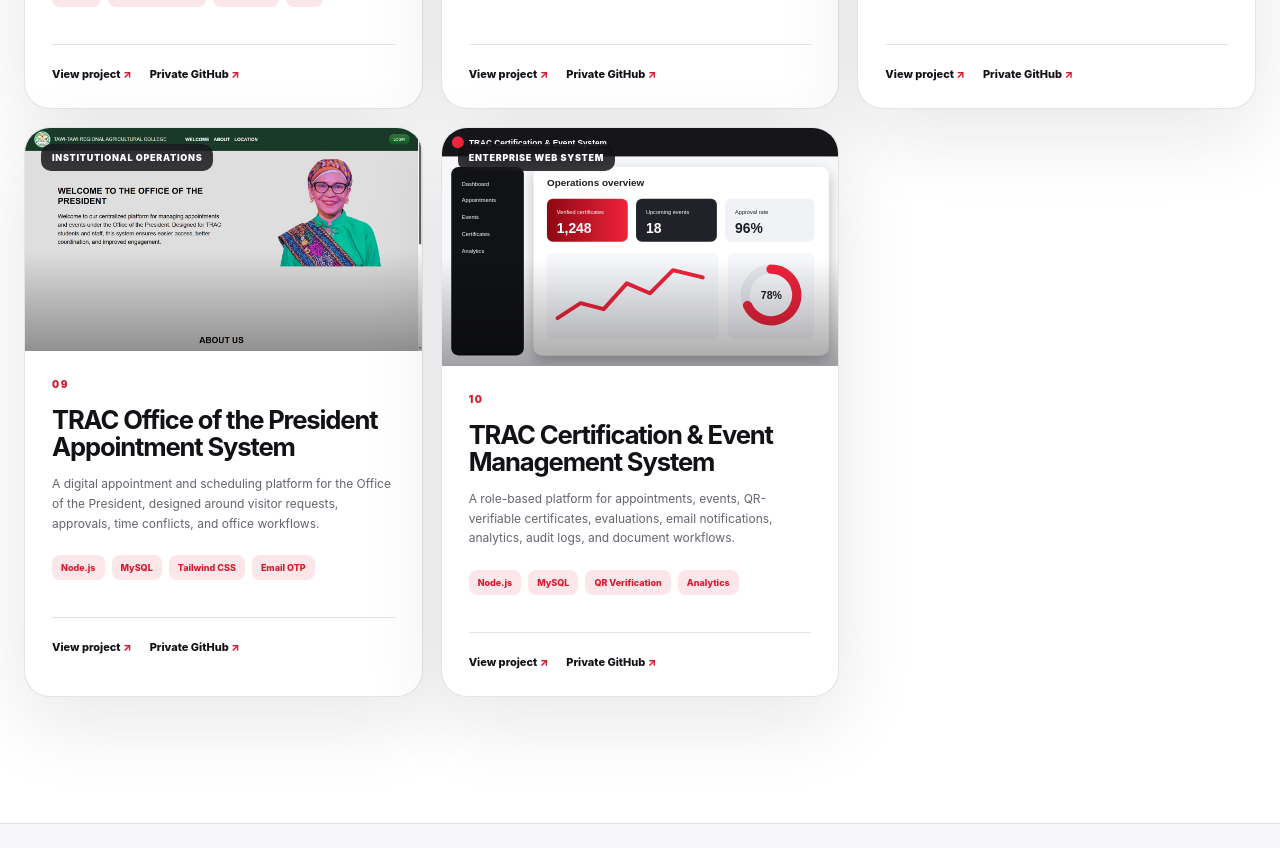
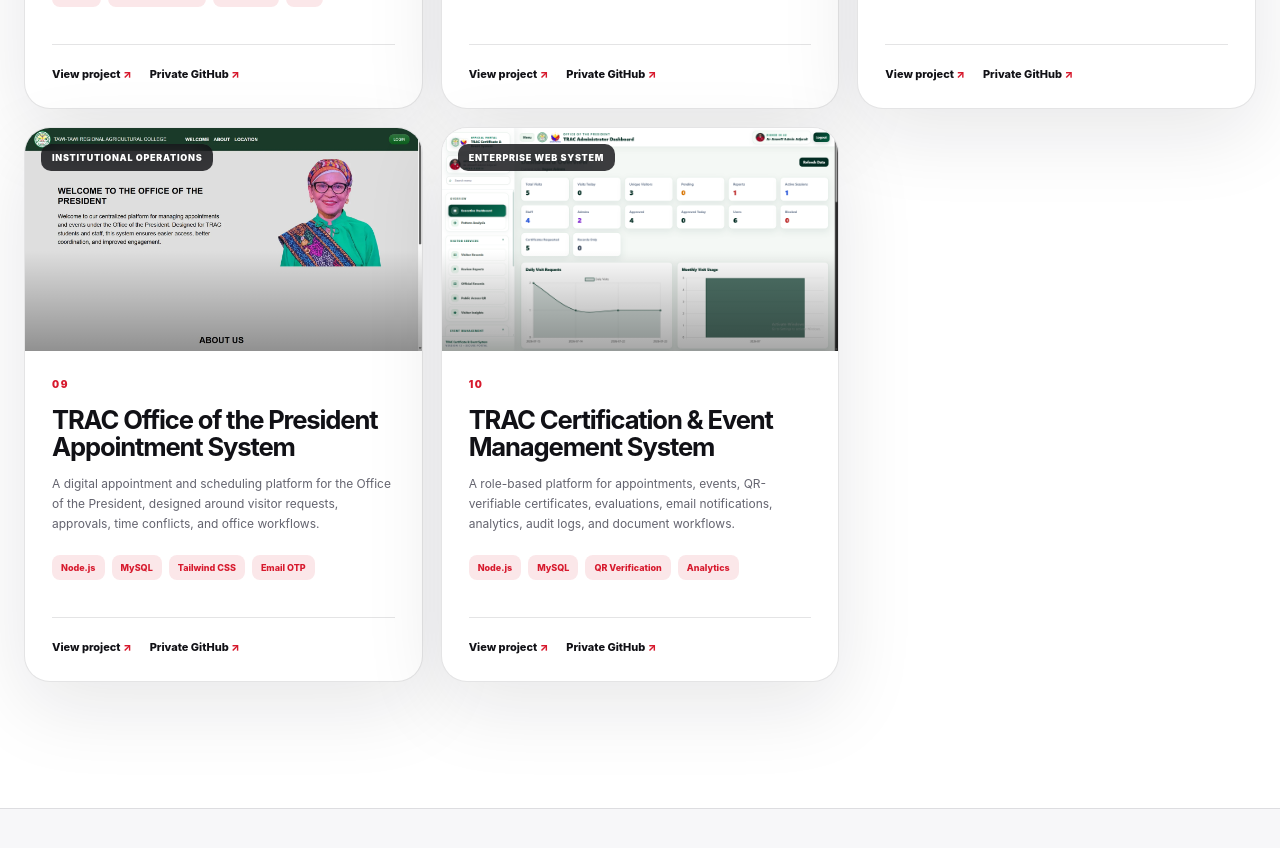
Before and after one commit to Ameeffy/Ameeff-portfolio, a React (Vite) app: page / in a window 1280 px wide. Shown: the part 9740-10588 px from the top of the page. Built offline with nearby package versions, Linux system fonts and the light colour scheme.

Commit message:
Update data.js

```diff
--- a/src/data.js
+++ b/src/data.js
@@ -85,9 +85,9 @@ export const projects = [
     title: 'TRAC Certification & Event Management System',
     type: 'Enterprise web system',
     description: 'A role-based platform for appointments, events, QR-verifiable certificates, evaluations, email notifications, analytics, audit logs, and document workflows.',
-    image: '/assets/projects/trac-certification.svg',
+    image: '/assets/projects/Screenshot (76).png',
     technologies: ['Node.js', 'MySQL', 'QR Verification', 'Analytics'],
-    live: '/livedemoexpired',
+    live: 'https://trac-qr-certificate-system-v14-1.onrender.com/',
   },
 ];
 
```
